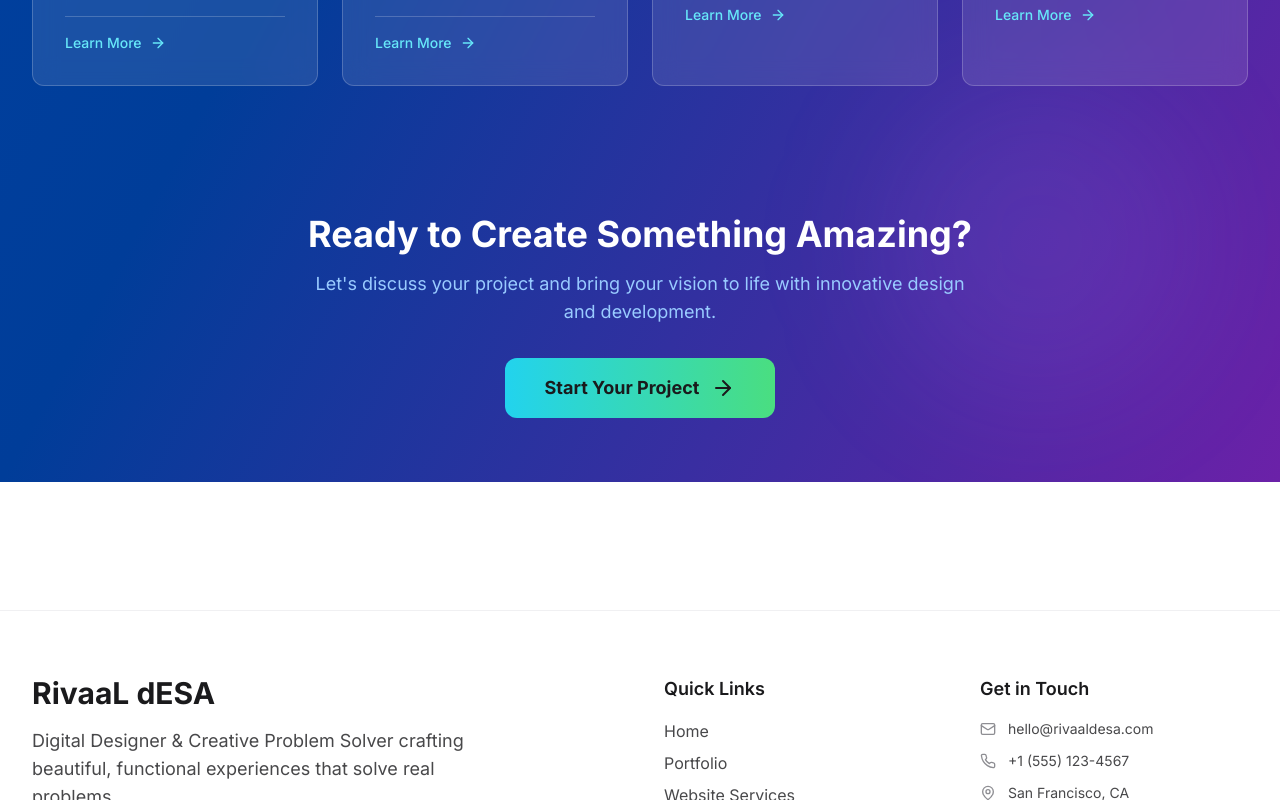
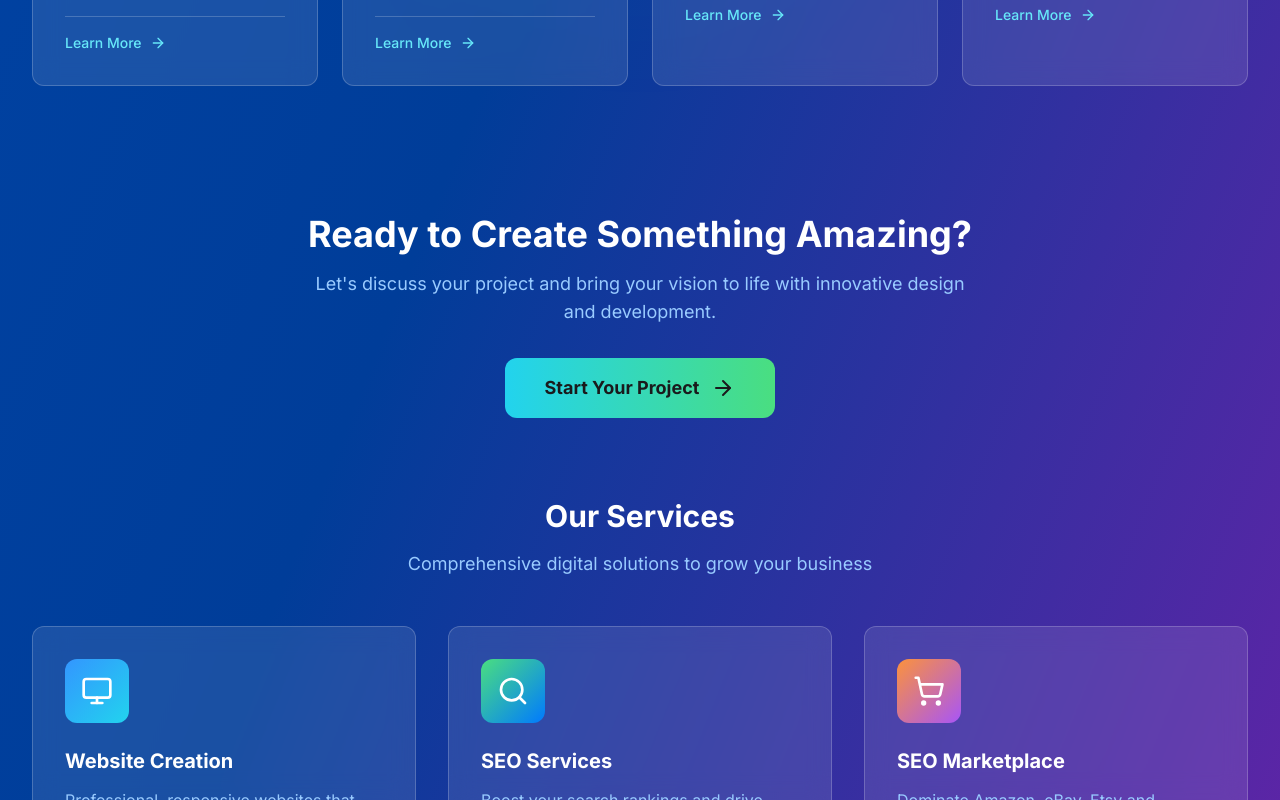
Before and after one commit to rivaaldesa/part2, a React (Vite) app: page / in a window 1280 px wide. Shown: the part 2000-2800 px from the top of the page. Built offline with nearby package versions, Linux system fonts and the light colour scheme.

Commit message:
Add services menu grid below Start Your Project button

```diff
--- a/src/components/Home.tsx
+++ b/src/components/Home.tsx
@@ -447,6 +447,99 @@ const Home: React.FC = () => {
               <ArrowRight size={24} />
             </motion.button>
           </motion.div>
+
+          {/* Services Menu Grid */}
+          <motion.div
+            initial={{ opacity: 0, y: 30 }}
+            whileInView={{ opacity: 1, y: 0 }}
+            viewport={{ once: true }}
+            transition={{ delay: 0.2 }}
+            className="mt-16 lg:mt-20"
+          >
+            <div className="text-center space-y-4 mb-12">
+              <h3 className="text-2xl lg:text-3xl font-bold text-white">
+                Our Services
+              </h3>
+              <p className="text-blue-200 lg:text-lg max-w-2xl mx-auto">
+                Comprehensive digital solutions to grow your business
+              </p>
+            </div>
+
+            <div className="grid grid-cols-1 md:grid-cols-2 lg:grid-cols-3 gap-6 lg:gap-8">
+              {[
+                {
+                  icon: Monitor,
+                  title: 'Website Creation',
+                  description: 'Professional, responsive websites that convert visitors into customers',
+                  link: '/website-services',
+                  color: 'from-blue-400 to-cyan-400'
+                },
+                {
+                  icon: Search,
+                  title: 'SEO Services',
+                  description: 'Boost your search rankings and drive organic traffic',
+                  link: '/seo-services',
+                  color: 'from-green-400 to-blue-500'
+                },
+                {
+                  icon: ShoppingCart,
+                  title: 'SEO Marketplace',
+                  description: 'Dominate Amazon, eBay, Etsy and marketplace platforms',
+                  link: '/seo-marketplace-services',
+                  color: 'from-orange-400 to-purple-500'
+                },
+                {
+                  icon: Target,
+                  title: 'Ads Management',
+                  description: 'Professional advertising campaigns with exceptional ROI',
+                  link: '/ads-services',
+                  color: 'from-blue-500 to-purple-600'
+                },
+                {
+                  icon: Users,
+                  title: 'Social Media Management',
+                  description: 'Build your brand and engage across all platforms',
+                  link: '/social-media-services',
+                  color: 'from-pink-500 to-purple-600'
+                },
+                {
+                  icon: BarChart3,
+                  title: 'Digital Marketing Agency',
+                  description: 'Full-service digital marketing for complete growth',
+                  link: '/digital-marketing-agency',
+                  color: 'from-blue-500 to-purple-600'
+                }
+              ].map((service, index) => (
+                <motion.div
+                  key={index}
+                  initial={{ opacity: 0, y: 20 }}
+                  whileInView={{ opacity: 1, y: 0 }}
+                  viewport={{ once: true }}
+                  transition={{ delay: index * 0.1 }}
+                  whileHover={{ y: -8, scale: 1.02 }}
+                  onClick={() => navigate(service.link)}
+                  className="bg-white/10 backdrop-blur-md border border-white/20 rounded-xl p-6 lg:p-8 hover:bg-white/15 transition-all duration-300 cursor-pointer group"
+                >
+                  <div className={`w-16 h-16 bg-gradient-to-br ${service.color} rounded-xl flex items-center justify-center mb-6 group-hover:scale-110 transition-transform duration-300`}>
+                    <service.icon size={32} className="text-white" />
+                  </div>
+
+                  <h4 className="text-xl font-bold text-white mb-3 group-hover:text-cyan-300 transition-colors">
+                    {service.title}
+                  </h4>
+
+                  <p className="text-blue-200 leading-relaxed mb-4">
+                    {service.description}
+                  </p>
+
+                  <div className="flex items-center text-cyan-300 text-sm font-medium group-hover:text-white transition-colors">
+                    Learn More
+                    <ArrowRight size={16} className="ml-2 group-hover:translate-x-1 transition-transform" />
+                  </div>
+                </motion.div>
+              ))}
+            </div>
+          </motion.div>
         </motion.section>
       </motion.div>
     </div>
```
